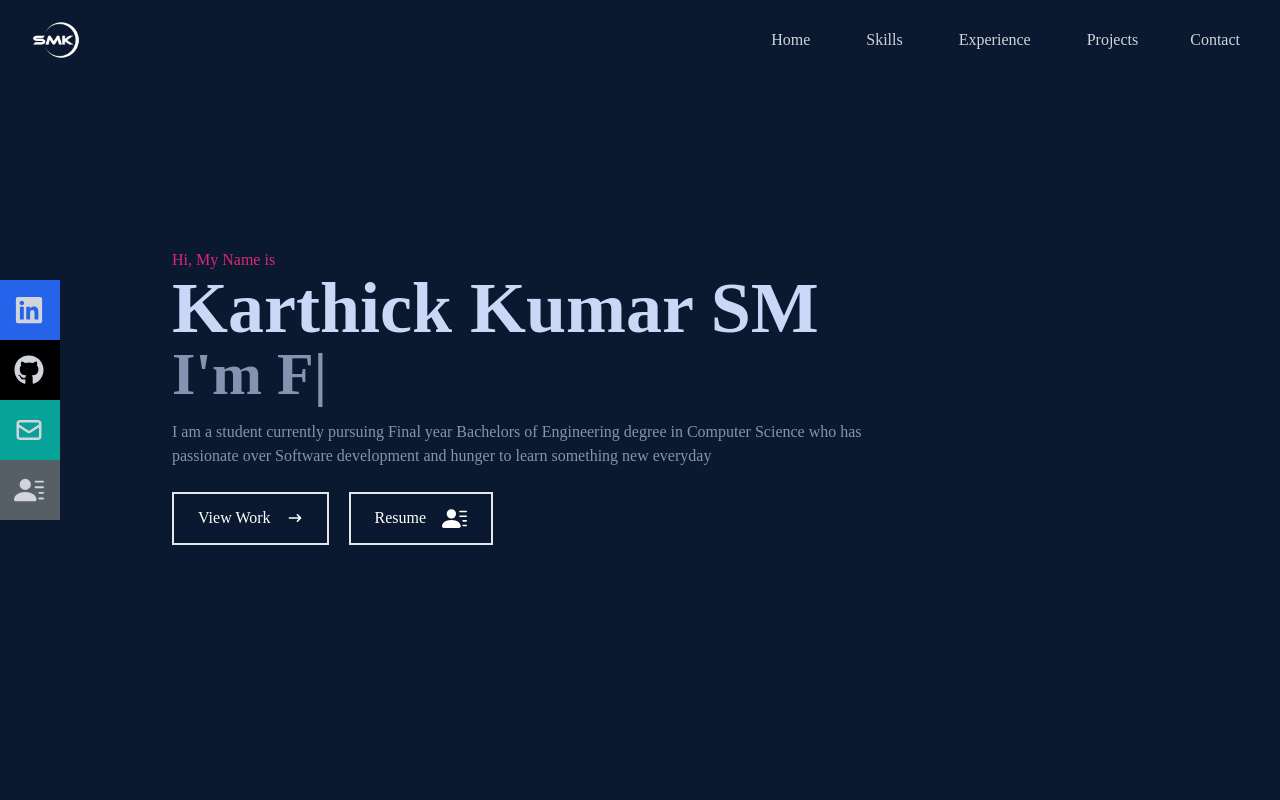
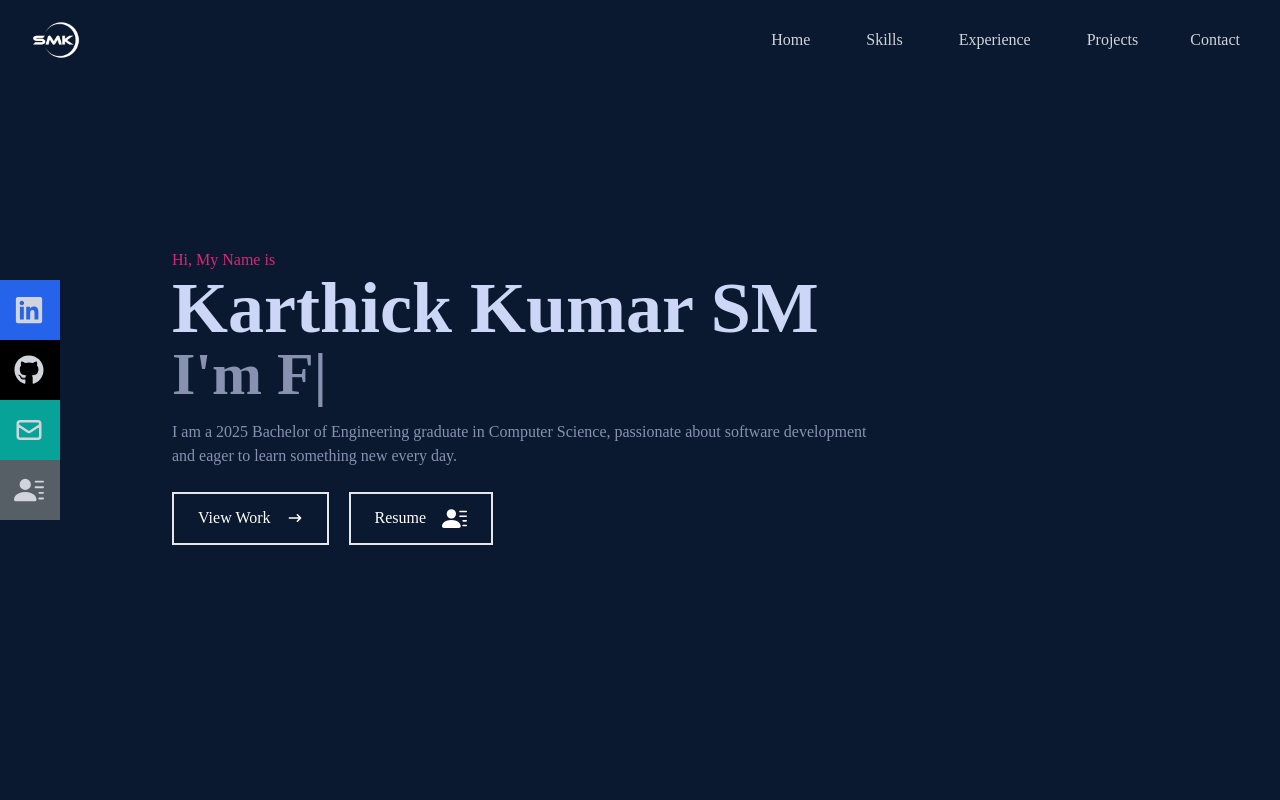
Before and after one commit to karthickkumarsm/React_portfolio, a React (Create React App) app: page / in a window 1280 px wide. Shown: the top 800 px of the page. Built offline with nearby package versions, Linux system fonts and the light colour scheme.

Commit message:
updated experience

```diff
--- a/src/components/Home.jsx
+++ b/src/components/Home.jsx
@@ -32,9 +32,7 @@ const Home = () => {
                     speed={30}
                     repeat={Infinity}
                     /></h2>
-        <p className='text-[#8892b0] py-4 max-w-[700px]'>I am a student currently pursuing
-        Final year Bachelors of Engineering degree in Computer Science who has passionate over
-        Software development and hunger to learn something new everyday </p>
+        <p className='text-[#8892b0] py-4 max-w-[700px]'>I am a 2025 Bachelor of Engineering graduate in Computer Science, passionate about software development and eager to learn something new every day.</p>
         <div className='flex flex-col sm:flex-row'>
           <button className='text-white group border-2 px-6 py-3 my-2 flex items-center justify-between hover:bg-pink-600 hover:border-pink-600'>
           <Link onClick={handleClick} to="project" smooth={true} duration={500}>
```
